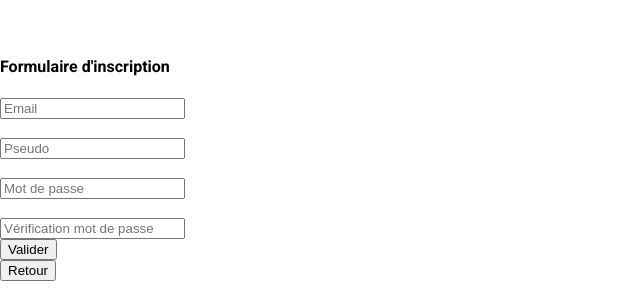
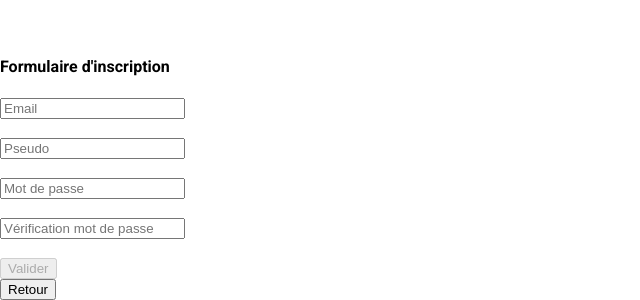
Before and after one commit to AubinM92/FrigoManos, an Angular app: page /inscription in a window 1280 px wide. Shown: the part 764-1064 px from the top of the page, without its empty margins (0-640 px from the left). Built offline with nearby package versions, Linux system fonts and the light colour scheme.

Commit message:
Inscription

```diff
--- a/src/app/inscription/inscription.component.html
+++ b/src/app/inscription/inscription.component.html
@@ -2,29 +2,38 @@
     <form action="" class="form-control text-center" #forme="ngForm">
         <h4>Formulaire d'inscription</h4>
         <div>
-            <input type="email" [(ngModel)]="user.mail" class="form-control text-center" placeholder="Email" name="mail">
+            <input type="email" [(ngModel)]="user.mail" class="form-control text-center" placeholder="Email" name="mail"
+                required>
         </div>
         <div>
             <br>
-            <input type="text" [(ngModel)]="user.pseudo" class="form-control text-center" placeholder="Pseudo" name="pseudo">
+            <input type="text" [(ngModel)]="user.pseudo" class="form-control text-center" placeholder="Pseudo"
+                name="pseudo" required>
         </div>
         <div>
             <br>
-            <input type="password" [(ngModel)]="user.mdp" class="form-control text-center" required name="motDePasse" placeholder="Mot de passe" name="mdp">
+            <input type="password" [(ngModel)]="user.mdp" class="form-control text-center" required name="motDePasse"
+                placeholder="Mot de passe" name="mdp">
+        </div>
+
+        <div>
+            <br>
+            <input type="password" [(ngModel)]="motDePasse2" class="form-control text-center" required
+                placeholder="Vérification mot de passe" name="motDePasse2">
+        </div>
+        <br>
+        <div class="container row">
+            <div class="col-sm-9">
+                <button type="submit" class="btn btn-primary btn-block" (click)="inscription();"
+                    [disabled]="!forme.form.valid">Valider</button>
+            </div>
+            <div class="col-sm-3">
+                <button type="submit" class="btn btn-primary btn-block">Retour</button>
+            </div>
         </div>
         <div>
-            <br>
-            <input type="password" [(ngModel)]="motDePasse2" class="form-control text-center" required placeholder="Vérification mot de passe"
-                name="motDePasse2" >
+            <span class="text-danger">{{ erreur }}</span>
         </div>
-        <div>
-            <button type="submit" class="btn btn-primary btn-block" (click)="inscription();">Valider</button>
-        </div>
-        <div>
-                <span>{{ erreur }}</span>
-            </div>
+
     </form>
-    <div>
-        <button type="submit" class="btn btn-primary btn-block">Retour</button>
-    </div>
 </div>
--- a/src/app/inscription/inscription.component.ts
+++ b/src/app/inscription/inscription.component.ts
@@ -23,6 +23,8 @@ erreur;
 
     if(this.user.mdp != this.motDePasse2){
       this.erreur = "Mots de passes non identiques !"
+      this.user.mdp = "";
+      this.motDePasse2 = "";
       return 0;
     }
 
@@ -30,7 +32,7 @@ erreur;
       data => {
 
       }, err => {
-        console.log(err);
+        this.erreur = "Compte déjà existant"
       }
     );
 
```
